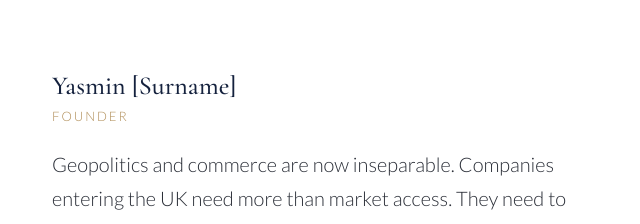
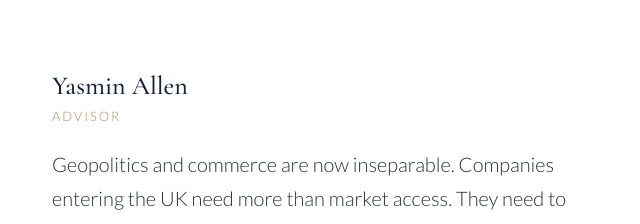
Before and after one commit to olivL0/thethirdroom-website, a plain HTML site: page who-we-are.html in a window 1280 px wide. Shown: the part 328-552 px from the top of the page, 474-1114 px from the left. Drawn offline with nearby package versions, Linux system fonts and the light colour scheme.

Commit message:
Update who-we-are.html

```diff
--- a/who-we-are.html
+++ b/who-we-are.html
@@ -38,8 +38,8 @@
           Photo coming soon
         </div>
         <div>
-          <h3>Yasmin [Surname]</h3>
-          <p class="role">Founder</p>
+          <h3>Yasmin Allen</h3>
+          <p class="role">Advisor</p>
           <p class="lead">Geopolitics and commerce are now inseparable. Companies entering the UK need more than market access. They need to understand the policy landscape, the people who shape it, and how their ambitions fit the national interest.</p>
           <p>The Third Room brings the craft of private diplomacy to commercial strategy, and that combination is increasingly what separates a successful market entry from a stalled one.</p>
           <!-- Add Yasmin's personal bio here as extra <p> paragraphs -->
```
